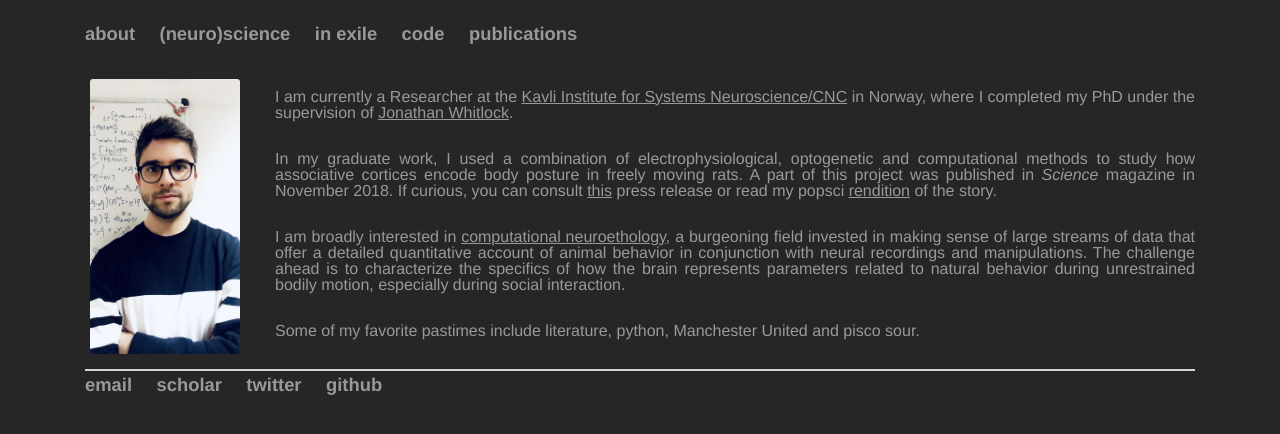
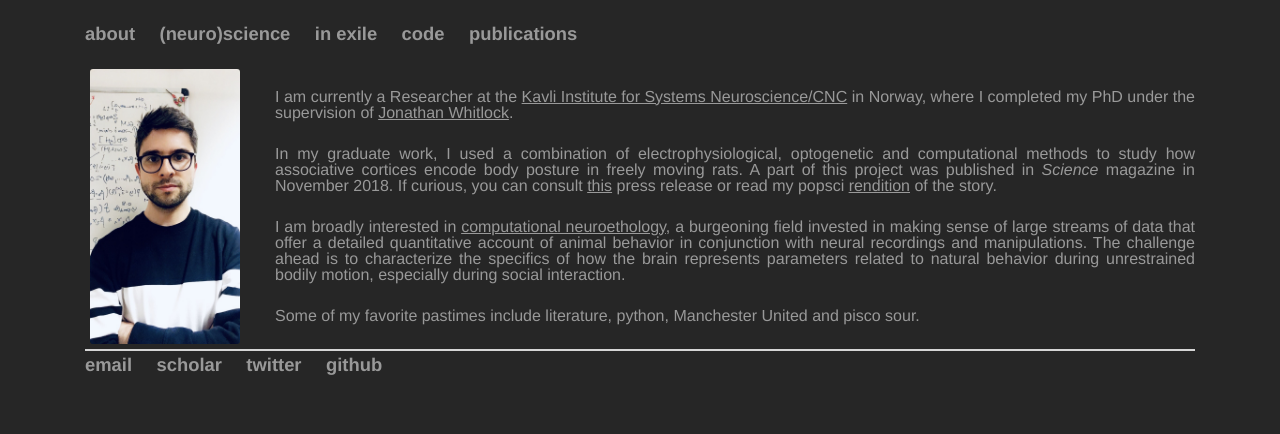
Before and after one commit to bartulem/bartulem.github.io, a Jekyll site: the page built from about/index.html, in a window 1280 px wide. Shown: the top 434 px of the page. Built offline with Jekyll 4.4.1, drawn with Linux system fonts in a browser that asks for light colours.

Commit message:
Update main.css

```diff
--- a/css/main.css
+++ b/css/main.css
@@ -16,6 +16,7 @@
     font-weight: bold;
 }
 nav ul li, footer ul li {
+    margin-top: 20px;
     margin-right: 20px;
     display: inline;
     font-size: 1.15em;
@@ -34,7 +35,7 @@
     font-size: 1.0em;
     line-height: 1.0em;
     margin-top: 25px;
-    margin-bottom: 30px;
+    margin-bottom: 25px;
     text-align: justify;
     text-justify: inter-word;
 }
```
